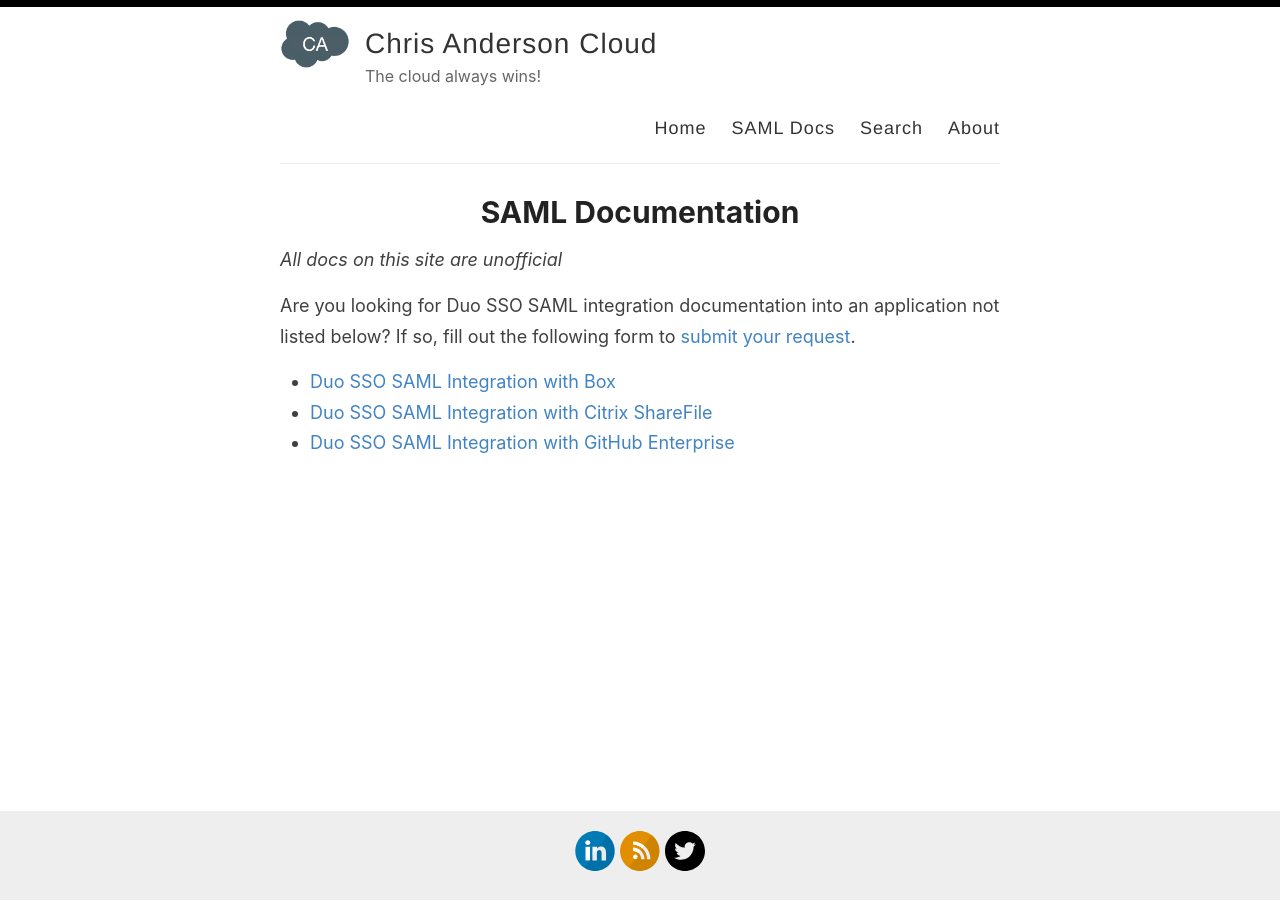
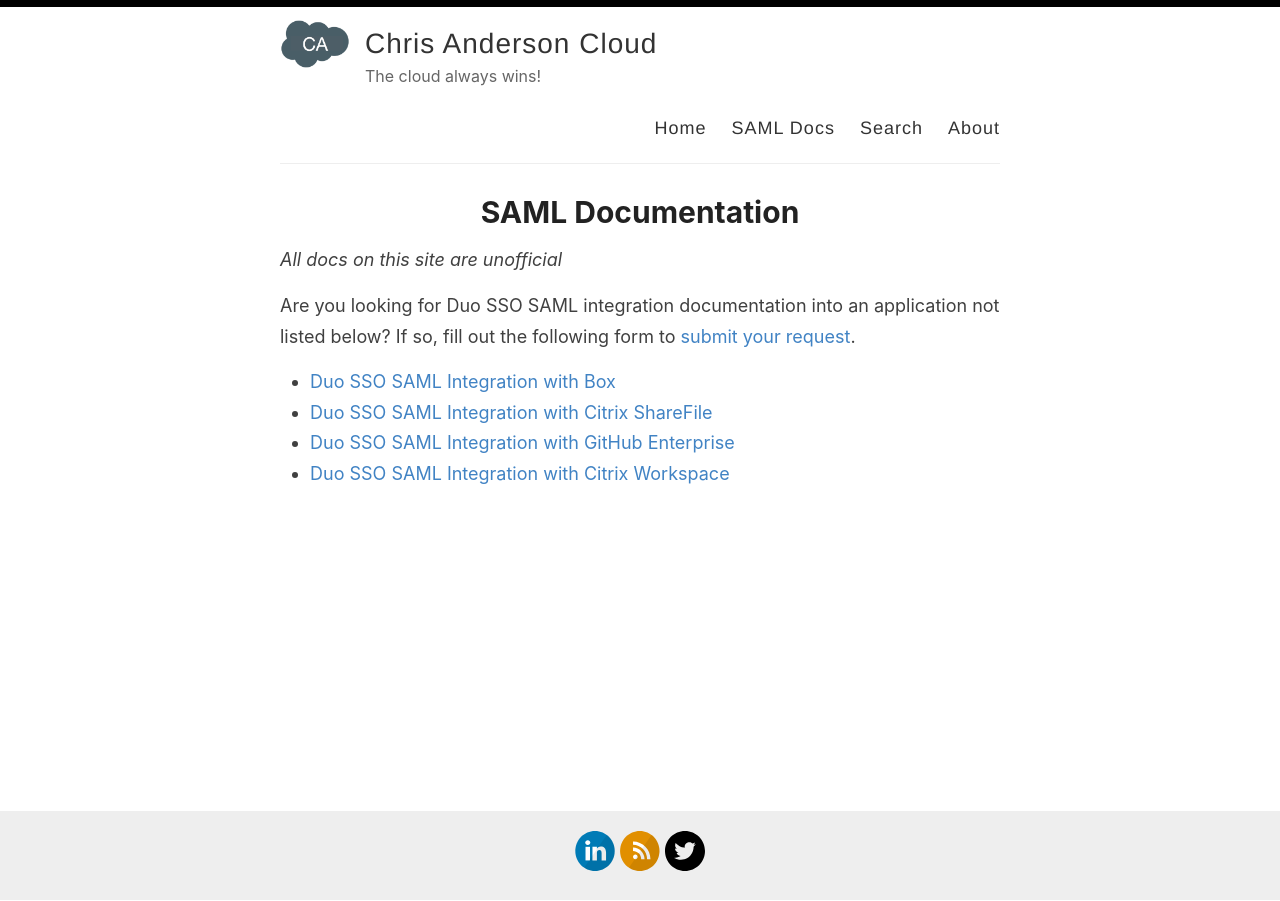
Before and after one commit to christophe81/christophe81.github.io, a Jekyll site: the page built from _pages/saml-docs.md, in a window 1280 px wide. Built offline with Jekyll 4.4.1, drawn with Linux system fonts in a browser that asks for light colours.

Commit message:
Update saml-docs.md

```diff
--- a/_pages/saml-docs.md
+++ b/_pages/saml-docs.md
@@ -11,3 +11,4 @@
 * [Duo SSO SAML Integration with Box](https://chrisanderson.cloud/Duo-SSO-Box/)
 * [Duo SSO SAML Integration with Citrix ShareFile](https://chrisanderson.cloud/Duo-SSO-Citrix-ShareFile/)
 * [Duo SSO SAML Integration with GitHub Enterprise](https://chrisanderson.cloud/Duo-SSO-GitHub-Enterprise/)
+* [Duo SSO SAML Integration with Citrix Workspace](https://chrisanderson.cloud/Duo-SSO-Citrix-Workspace/)
```
